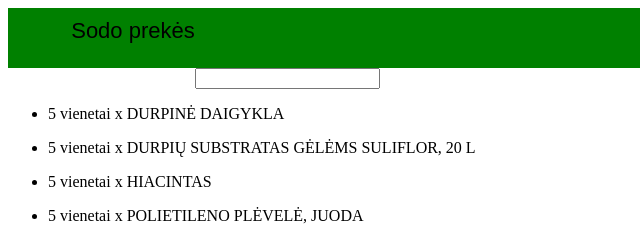
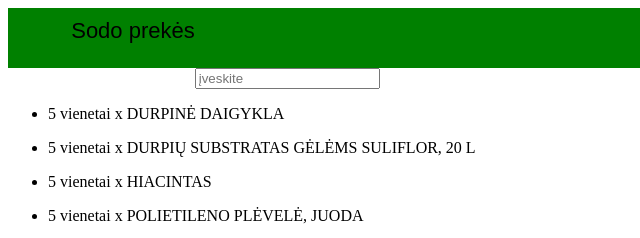
Before and after one commit to Vytenis11/nfq, a plain HTML site: page orders.html in a window 1280 px wide. Shown: the top 238 px of the page, 0-640 px from the left. Drawn offline with nearby package versions, Linux system fonts and the light colour scheme; a script that the page names is missing.

Commit message:
Update orders.html

```diff
--- a/orders.html
+++ b/orders.html
@@ -25,7 +25,7 @@
 <script src="//cdnjs.cloudflare.com/ajax/libs/list.js/1.5.0/list.min.js"></script>
 
   <div id="test-list">
-    <input type="text" class="search" />
+    <input type="text" class="search" placeholder="įveskite"/>
     <ul class="list">
          <li><p class="name">5 vienetai x DURPINĖ DAIGYKLA</p></li>
       <li><p class="name">5 vienetai x DURPIŲ SUBSTRATAS GĖLĖMS SULIFLOR, 20 L</p></li>
```
